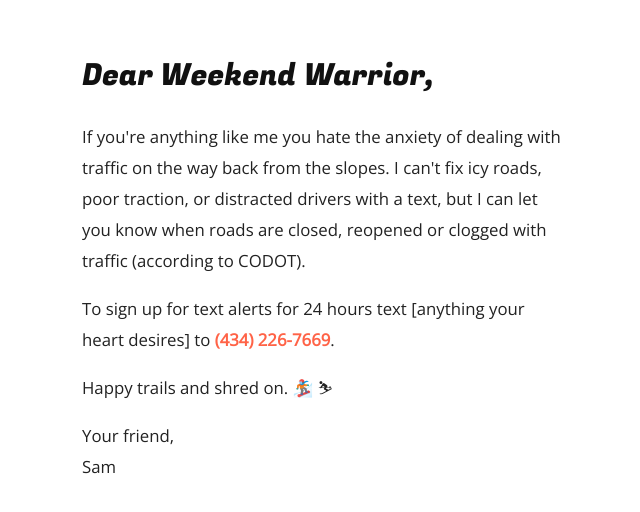
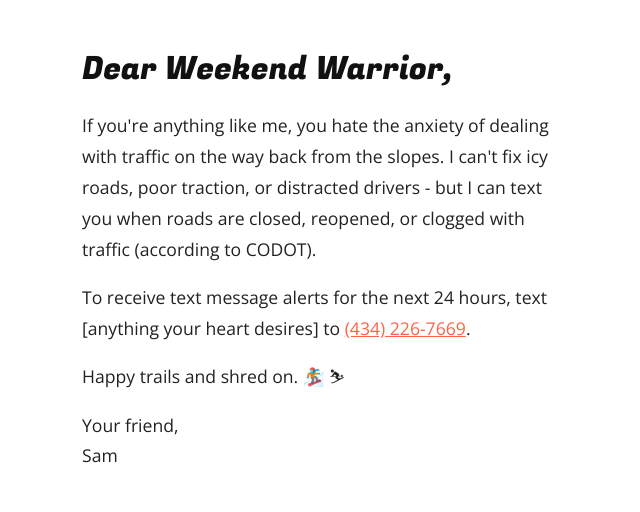
Before and after one commit to kinson/snow-intel, a website: page site/co-trip.html in a window 1280 px wide. Shown: the whole page, without its empty margins (318-958 px from the left). Drawn offline with nearby package versions, Linux system fonts and the light colour scheme.

Commit message:
copy updates mostly

```diff
--- a/site/co-trip.html
+++ b/site/co-trip.html
@@ -10,13 +10,10 @@
 <body>
     <div id="the-one">
         <p class="dear-weekend-warrior">Dear Weekend Warrior,</p>
-        <p>If you&apos;re anything like me you hate the anxiety of dealing with traffic on the way back from the slopes.
-            I
-            can&apos;t fix icy roads, poor traction, or distracted drivers with a text, but I can let you know when
-            roads
-            are closed, reopened or clogged with traffic (according to CODOT).</p>
+        <p>If you&apos;re anything like me, you hate the anxiety of dealing with traffic on the way back from the slopes.
+            I can&apos;t fix icy roads, poor traction, or distracted drivers  -  but I can text you when roads are closed, reopened, or clogged with traffic (according to CODOT).</p>
 
-        <p>To sign up for text alerts for 24 hours text [anything your heart desires] to <b>(434) 226-7669</b>.</p>
+        <p>To receive text message alerts for the next 24 hours, text [anything your heart desires] to <a href="tel:434-226-7669">(434) 226-7669</a>.</p>
         <p>Happy trails and shred on. &#x1F3C2; &#x26F7;</p>
         <p>Your friend,<br />Sam</p>
     </div>
@@ -25,19 +22,20 @@
 <style>
     #the-one>.dear-weekend-warrior {
         font-family: 'Fugaz One', cursive;
-        font-size: 1.9em;
+        font-size: 2em;
         margin-bottom: 0.8rem;
         color: #111;
+        line-height: 1.4em;
     }
 
     #the-one>p {
         font-family: 'Open Sans', sans-serif;
         color: #222;
-        line-height: 1.85em;
-        font-size: 1.05em;
+        line-height: 1.75em;
+        font-size: 1.1em;
     }
 
-    #the-one b {
+    #the-one a {
         color: tomato;
     }
 
```
